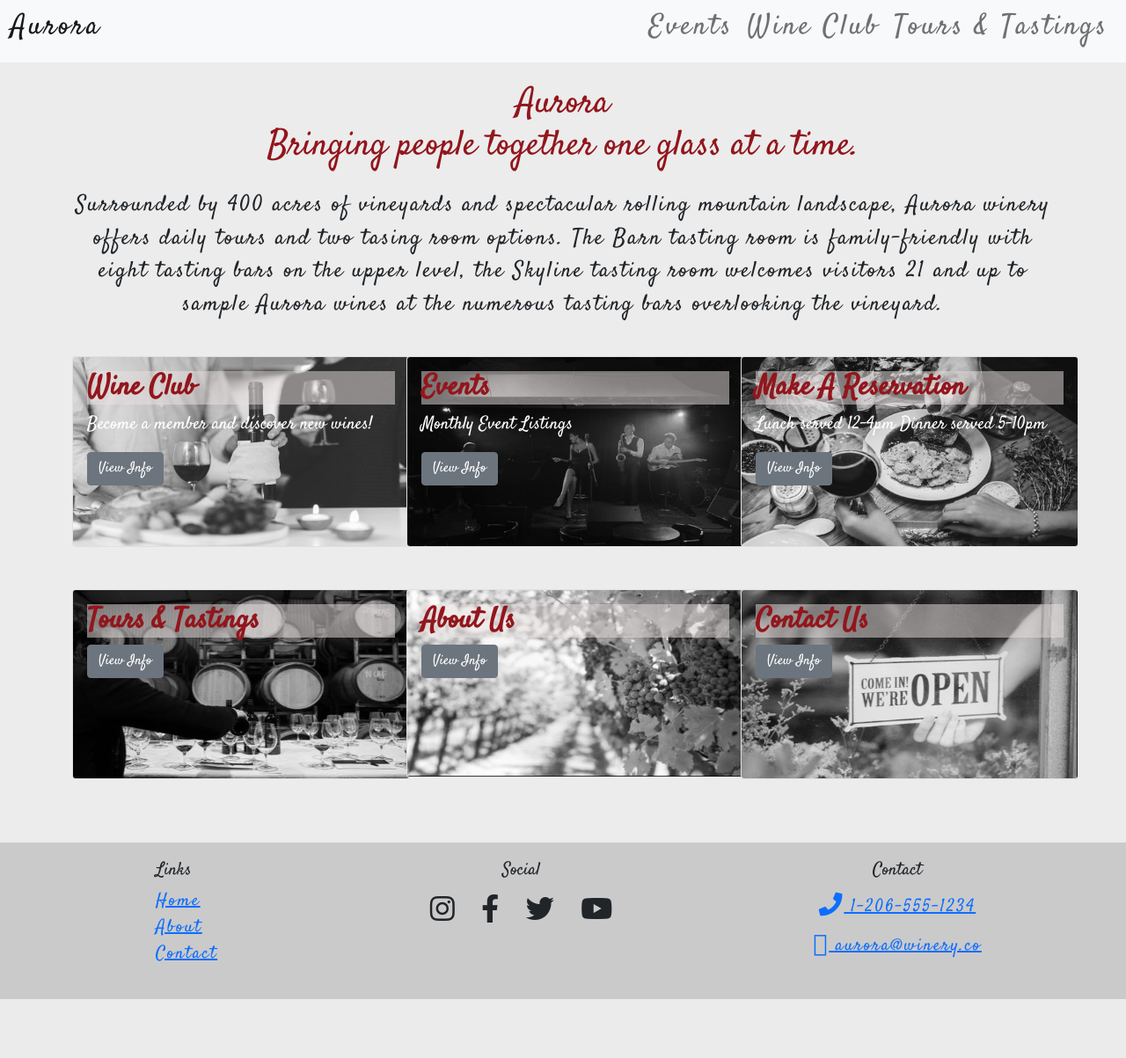
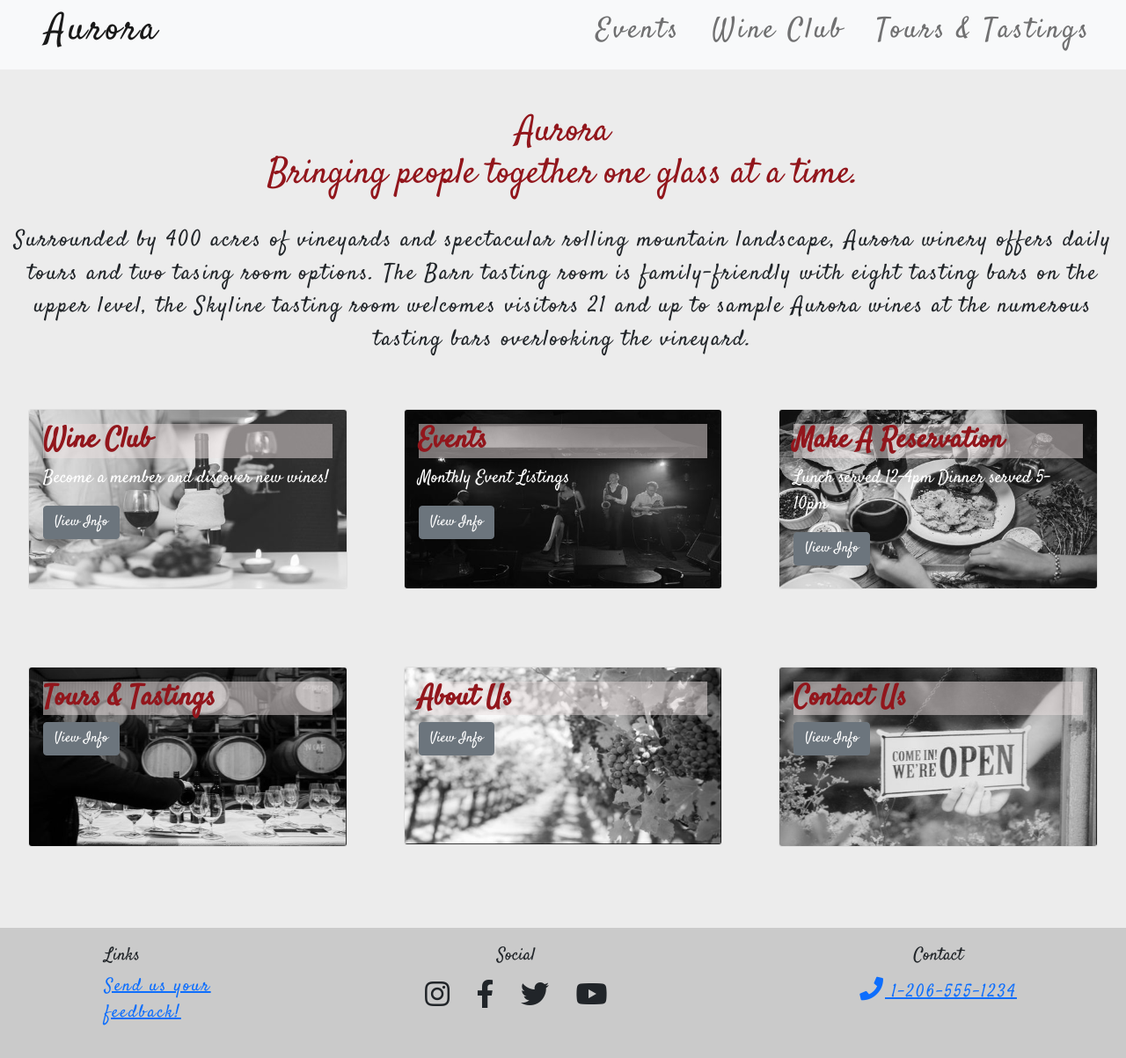
Before and after one commit to LisaHarrison08/Aurora, a PHP site: page / in a window 1280 px wide. Shown: the part 401-1604 px from the top of the page at 88% size. Before the commit the page ends 1537 px from the top, so only its background shows below. Run offline with PHP 8.4, Linux system fonts and the light colour scheme; some libraries are stand-ins or nearby versions.

Commit message:
footer elements edited

```diff
--- a/public/club.html
+++ b/public/club.html
@@ -187,15 +187,14 @@
   <!-- Section: Footer -->
 
   <footer class="site-footer">
-    <div class="container">
+    <div class="container-fluid">
       <div class="row" id="footer-content">
         <div class="col-4 col-sm-2 offset-1">
           <h5>Links</h5>
           <!-- The list-unstyled Bootstrap class removes default list styles. Added to remove the bullet points in front of the list items: -->
           <ul class="list-unstyled">
-            <li><a href="#">Home</a></li>
             <li><a href="about.html">About</a></li>
-            <li><a href="contactus.html">Contact</a></li>
+            <li><a href="contactus.html">Send us your feedback!</a></li>
           </ul>
         </div>
         <!-- text-center class does not specify a breakpoint size; this means that it is not a responsive class and will apply to all viewport sizes. -->
--- a/public/css/styles.css
+++ b/public/css/styles.css
@@ -29,12 +29,21 @@ h1 {
   justify-content: flex-end; }
 
   .nav-link:hover{
-    background-color:rgb(201, 249, 226);
+    background-color:rgb(171, 186, 179);
 }
 .navbar-brand:hover{
   background-color:rgb(237, 224, 230);
 }
 
+.navbar-brand{
+  margin-left: 40px;
+  font-size:2.6em;
+}
+
+.nav-link{
+  margin-right: 20px;
+  font-size:2em;
+}
 header {
   background-color: #ebebeb;
   font-family: "Comforter", cursive; }
@@ -42,12 +51,12 @@ header {
     font-size: 5em;
     color: #e1e8f1;
     margin-left: 20px;
-    letter-spacing: 2px; }
+    letter-spacing: 10px; }
   header h2 {
     font-size: 3em;
     color: #e1e8f1;
     margin-left: 20px;
-    letter-spacing: 2px;}
+    letter-spacing: 10px;}
 
 header video {
   display: block;
@@ -71,18 +80,34 @@ header video {
 
 #reserveButton {
   margin-left: 20px;
-  font-size: 30px;
-  letter-spacing: 3px; }
+  font-size: 40px;
+  letter-spacing: 6px; }
 
 p.text-center{
    font-size: 25px;
    letter-spacing:2px;
 }
 
+.site--contents{
+  display: flex;
+  flex-direction: row;
+  flex-wrap: wrap;
+  justify-content: center;
+}
+
 .card-title {
   color: #92161c;
   font-size: 2em;
-  background-color: rgba(235, 225, 225, 0.5); }
+  background-color: rgba(235, 225, 225, 0.5);
+}
+
+.card{
+  margin: 20px;
+}
+
+.btn-secondary{
+  font-size: 1.em;
+}
 
 /* Events Page */
 .d-grid button {
@@ -94,7 +119,15 @@ p.text-center{
 
 /* Contact Page */
 address {
-  font-family: "Satisfy", cursive; }
+  font-family: "Satisfy", cursive;
+  font-size: 1.2em;
+  letter-spacing: 4px;
+}
+
+.contact--items{
+  font-size: 1.4em;
+  letter-spacing: 4px;
+}
 
 /* Section: Footer */
 .site-footer {
@@ -106,5 +139,15 @@ address {
   font-size: 20px;
   letter-spacing:2px;
   }
+
+  /* Tours & Tastings */
+hr{
+  margin:50px;
+
+}
+
+.tour--items{
+  padding: 40px;
+}
 /* Images */
 /* Media Queries */
--- a/public/index.html
+++ b/public/index.html
@@ -137,17 +137,17 @@
   </nav>
 
   <!-- Section: Image Links width="340" height="240" -->
-  <div class="container mt-4 pb-5">
+  <div class="container-fluid mt-4 pb-5 site--contents">
     <h1 class="text-center mt-4">Aurora <br> Bringing people together one glass at a time. </h1>
     <p class="text-center mt-4"> Surrounded by 400 acres of vineyards and spectacular rolling mountain landscape, Aurora
       winery offers daily tours and two tasing room options. The Barn tasting room is family-friendly with eight tasting
       bars on the upper level, the Skyline tasting room welcomes visitors 21 and up to sample Aurora wines at the
       numerous tasting bars overlooking the vineyard.</p>
 
-    <div class="row row-cols-3">
+    <div class="row row-cols-3 card--items">
 
       <div class="col mb-4 pt-4">
-        <div class="card text-white" style="width: 24rem;">
+        <div class="card text-white">
           <img src="img/reserve1.jpg" class="card-img" id="club" alt="...">
           <div class="card-img-overlay">
             <h5 class="card-title"><strong>Wine Club</strong></h5>
@@ -158,7 +158,7 @@
       </div>
 
       <div class="col mb-4 pt-4">
-        <div class="card text-white" style="width: 24rem;">
+        <div class="card text-white">
           <img src="img/events1.jpg" class="card-img" alt="...">
           <div class="card-img-overlay">
             <h5 class="card-title"><strong>Events</strong></h5>
@@ -170,7 +170,7 @@
 
       <!-- Link this image to a reservations modal... -->
       <div class="col mb-4 pt-4">
-        <div class="card text-white" style="width: 24rem;">
+        <div class="card text-white">
           <img src="img/reservations1.jpg" class="card-img" alt="...">
           <div class="card-img-overlay">
             <h5 class="card-title"><strong>Make A Reservation</strong></h5>
@@ -182,7 +182,7 @@
 
 
       <div class="col mb-4 pt-4">
-        <div class="card text-white" style="width: 24rem;">
+        <div class="card text-white">
           <img src="img/tours.jpg" class="card-img" alt="Image of wine casks and tasting table">
           <div class="card-img-overlay">
             <h5 class="card-title"><strong>Tours & Tastings</strong></h5>
@@ -192,7 +192,7 @@
       </div>
 
       <div class="col mb-4 pt-4">
-        <div class="card text-white" style="width: 24rem;">
+        <div class="card text-white" >
           <img src="img/grapes1.jpg" class="card-img" alt="...">
           <div class="card-img-overlay">
             <h5 class="card-title"><strong>About Us</strong></h5>
@@ -202,7 +202,7 @@
       </div>
 
       <div class="col mb-4 pt-4">
-        <div class="card text-white" style="width: 24rem;">
+        <div class="card text-white">
           <img src="img/open2.jpg" class="card-img" alt="...">
           <div class="card-img-overlay">
             <h5 class="card-title"><strong>Contact Us</strong></h5>
@@ -219,15 +219,13 @@
   <!-- ------ Section: Footer ------- -->
 
   <footer class="site-footer">
-    <div class="container">
+    <div class="container-fluid">
       <div class="row" id="footer-content">
         <div class="col-4 col-sm-2 offset-1">
           <h5>Links</h5>
           <!-- The list-unstyled Bootstrap class removes default list styles. Added to remove the bullet points in front of the list items: -->
           <ul class="list-unstyled">
-            <li><a href="#">Home</a></li>
-            <li><a href="about.html">About</a></li>
-            <li><a href="contactus.html">Contact</a></li>
+            <li><a href="contactus.html">Send us your feedback!</a></li>
           </ul>
         </div>
         <!-- text-center class does not specify a breakpoint size; this means that it is not a responsive class and will apply to all viewport sizes. -->
@@ -244,8 +242,6 @@
           <h5>Contact</h5>
           <a role="button" class="btn btn-link" href="tel:+12065551234"><i class="fa fa-phone fa-lg"></i>
             1-206-555-1234</a>
-          <a role="button" class="btn btn-link" href="mailto:aurora@winery.co"><i class="fal fa-envelope fa-lg"></i>
-            aurora@winery.co</a>
         </div>
       </div>
     </div>
```
Also changed, not shown: public/contactus.html (+5 -8 lines), public/events.html (+2 -5 lines), public/tours.html (+5 -6 lines).
